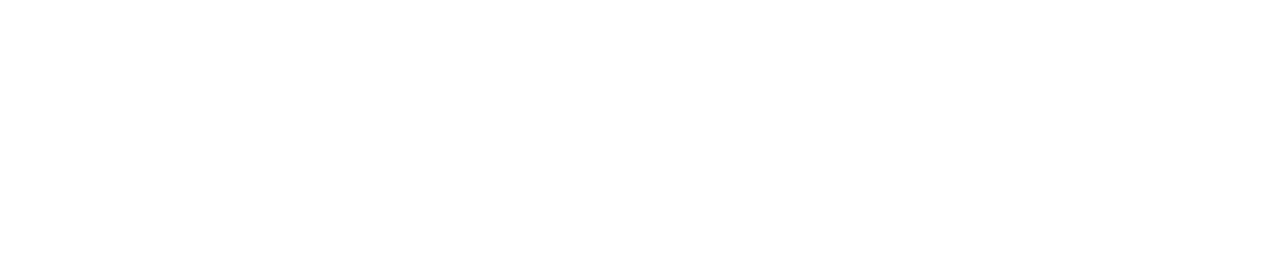
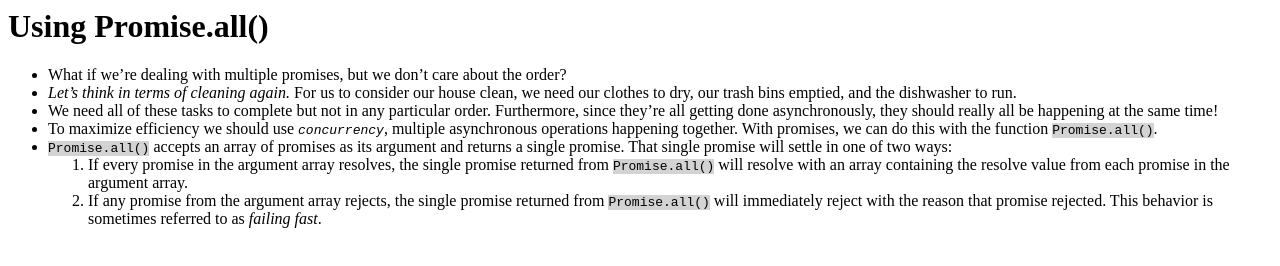
Before and after one commit to yugmani/code-academy-promise-all, a website: page index.html in a window 1280 px wide. Drawn offline with Linux system fonts and the light colour scheme.

Commit message:
introductory of Promise.all()

```diff
--- a/index.html
+++ b/index.html
@@ -1 +1,46 @@
-<div id="app"></div>
+<div id="app">
+  <h1>Using Promise.all()</h1>
+  <ul>
+    <li>
+      What if we’re dealing with multiple promises, but we don’t care about the
+      order?
+    </li>
+    <li>
+      <em>Let’s think in terms of cleaning again.</em> For us to consider our
+      house clean, we need our clothes to dry, our trash bins emptied, and the
+      dishwasher to run.
+    </li>
+    <li>
+      We need all of these tasks to complete but not in any particular order.
+      Furthermore, since they’re all getting done asynchronously, they should
+      really all be happening at the same time!
+    </li>
+    <li>
+      To maximize efficiency we should use <code><em>concurrency</em></code
+      >, multiple asynchronous operations happening together. With promises, we
+      can do this with the function
+      <code style="background-color: lightgray">Promise.all()</code>.
+    </li>
+    <li>
+      <code style="background-color: lightgray">Promise.all()</code> accepts an
+      array of promises as its argument and returns a single promise. That
+      single promise will settle in one of two ways:
+      <ol>
+        <li>
+          If every promise in the argument array resolves, the single promise
+          returned from
+          <code style="background-color: lightgray">Promise.all()</code> will
+          resolve with an array containing the resolve value from each promise
+          in the argument array.
+        </li>
+        <li>
+          If any promise from the argument array rejects, the single promise
+          returned from
+          <code style="background-color: lightgray">Promise.all()</code> will
+          immediately reject with the reason that promise rejected. This
+          behavior is sometimes referred to as <em>failing fast</em>.
+        </li>
+      </ol>
+    </li>
+  </ul>
+</div>
```
